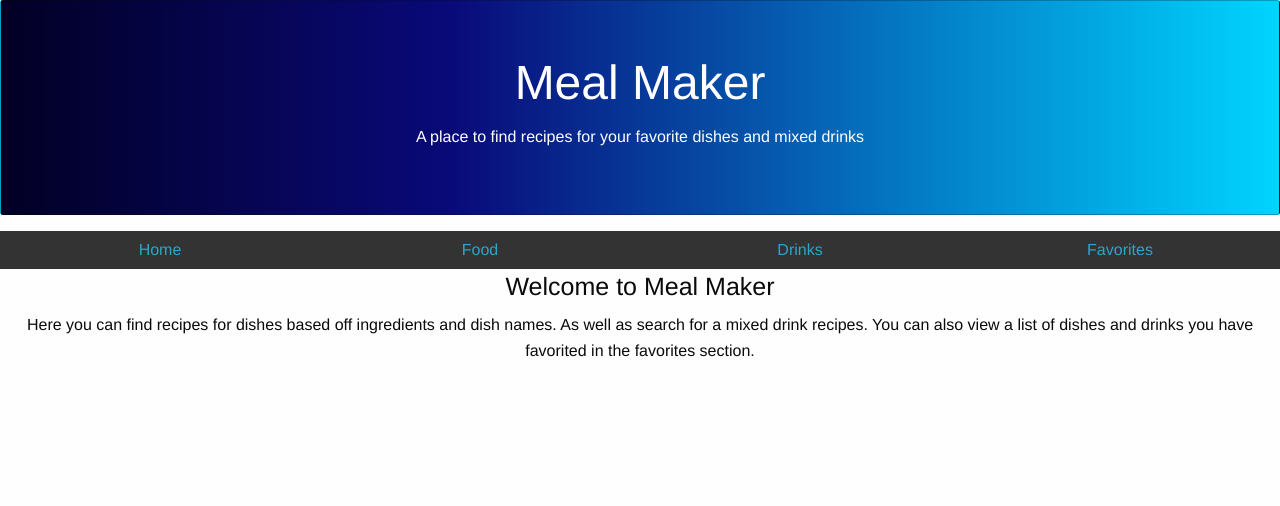
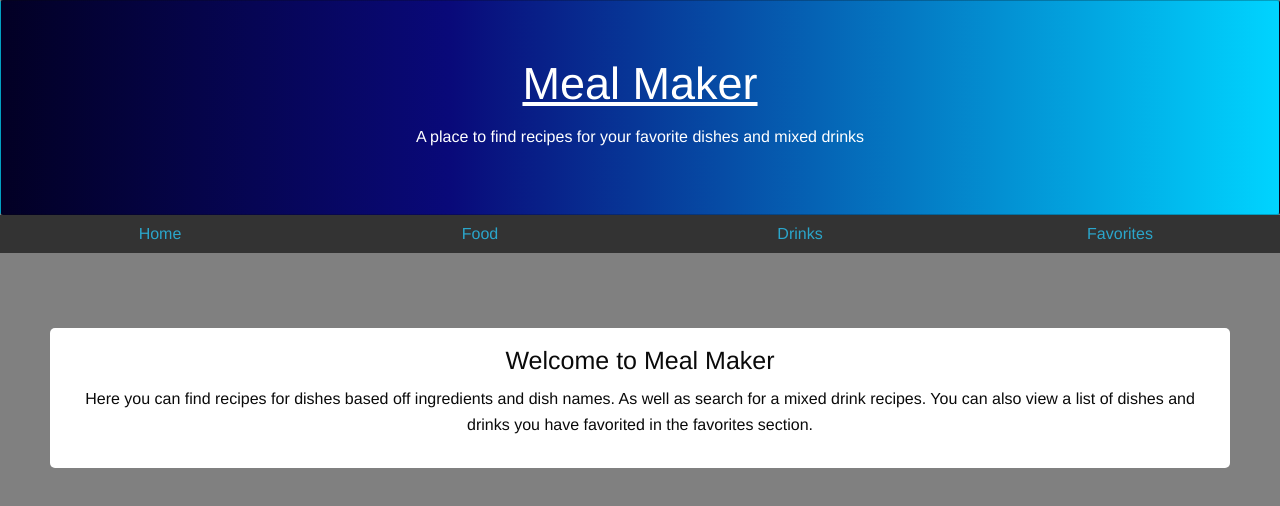
Before and after one commit to ogmedina/Meal-Maker, a plain HTML site: page index.html in a window 1280 px wide. Drawn offline with Linux system fonts and the light colour scheme.

Commit message:
some styling for front page description

```diff
--- a/style.css
+++ b/style.css
@@ -1,3 +1,14 @@
+main {
+    padding-left: 50px;
+    padding-right: 50px;
+    padding-top: 25px;
+}
+
+
+body {
+    background-color: gray;
+}
+
 .menu {
     background: #333;
 }
@@ -6,6 +17,7 @@
     background: rgb(2,0,36);
     background: linear-gradient(90deg, rgba(2,0,36,1) 0%, rgba(9,9,121,1) 35%, rgba(0,212,255,1) 100%);
     color: white;
+    margin-bottom: 0;
 }
 
 .button {
@@ -16,6 +28,28 @@
     width: 100%;
 }
 
+#mainHeading {
+    text-decoration: underline;
+    font-size: 45px;
+}
+
+#titleDescription {
+    font-size: 16px;
+}
+
+#bodyDescription {
+    font-size: 16px;
+}
+
+#indexBody{
+    margin-top: 50px;
+    background-color: white;
+    /* border: 3px dashed black; */
+    padding: 15px;
+    border-radius: 5px;
+}
+
+
 
 /* #title {
     font-weight: bold;
```
